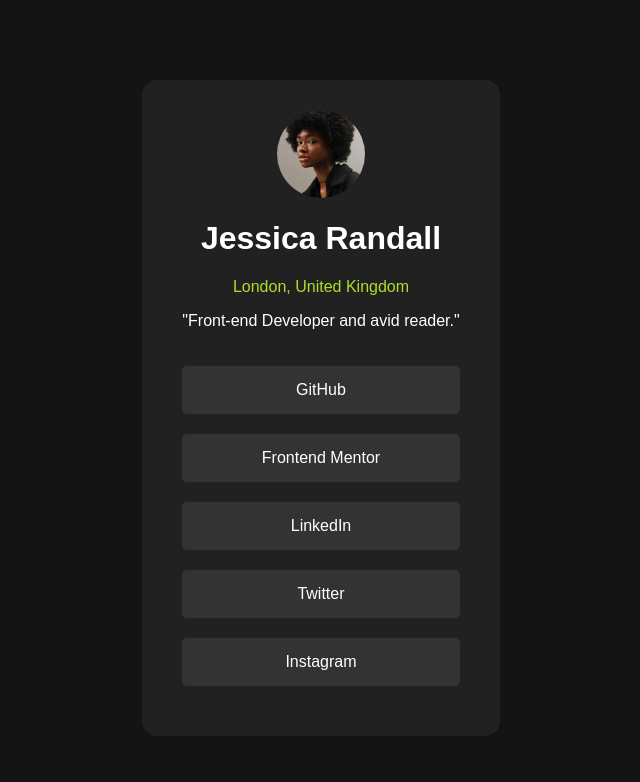
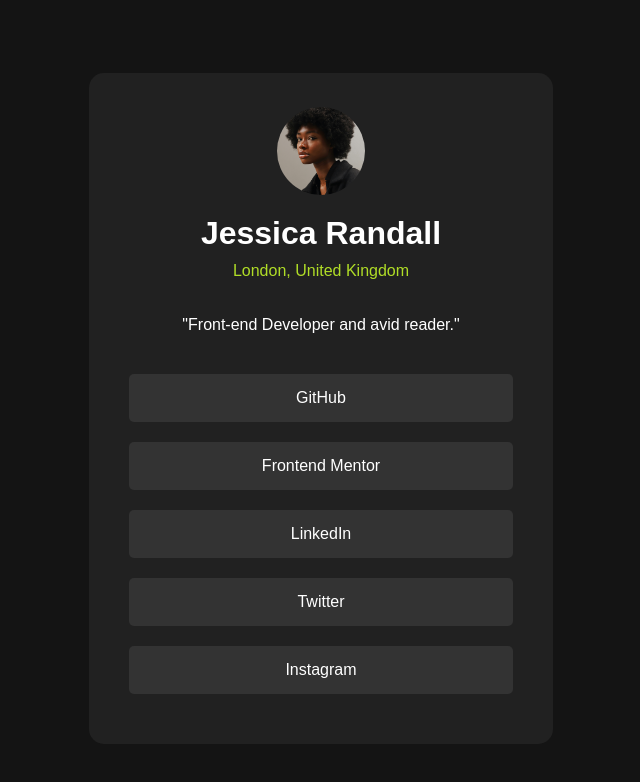
Before and after one commit to lawlawson/social-links-profile, a React (Vite) app: page / in a window 1280 px wide. Shown: the top 782 px of the page, without its empty margins (319-959 px from the left). Built offline with nearby package versions, Linux system fonts and the light colour scheme; a web font is replaced by a local one.

Commit message:
fixed padding and dimensions

```diff
--- a/src/App.css
+++ b/src/App.css
@@ -21,4 +21,6 @@
   border-radius: 15px;
   flex-direction: column;
   overflow: hidden;
+  height: 611px;
+  width: 384px;
 }
--- a/src/components/Personal/personal.css
+++ b/src/components/Personal/personal.css
@@ -31,6 +31,14 @@
   text-align: center;
 }
 
+h1 {
+  margin: 0;
+  padding-top: 20px;
+  padding-bottom: 10px;
+}
+
 .location-info {
+  margin: 0;
+  padding-bottom: 20px;
   color: hsl(75, 73%, 51%);
 }
```
